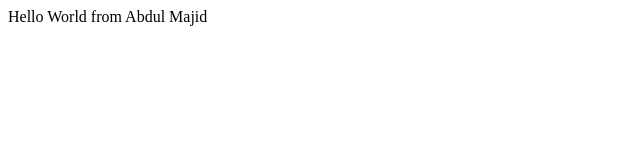
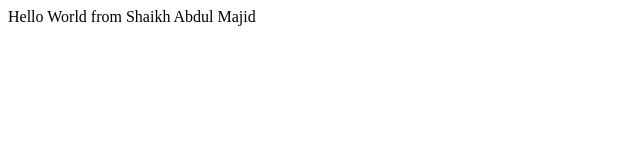
Before and after one commit to samajid80/poj1-bc2020, a plain HTML site: page index.html in a window 1280 px wide. Shown: the full height of the page, 0-640 px from the left. Drawn offline with Linux system fonts and the light colour scheme.

Commit message:
Update index.html

```diff
--- a/index.html
+++ b/index.html
@@ -5,7 +5,7 @@
   </head>
   <body>
     <div>
-      Hello World from Abdul Majid
+      Hello World from Shaikh Abdul Majid
     </div>
   </body>
 </html>
```
